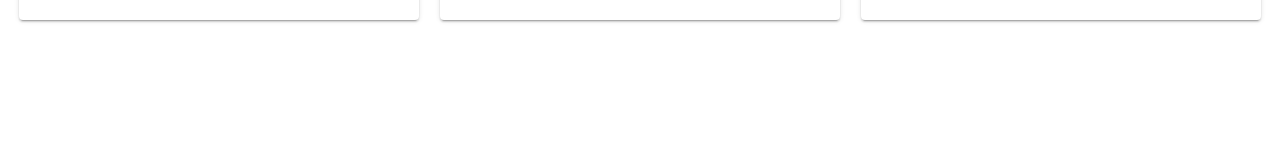
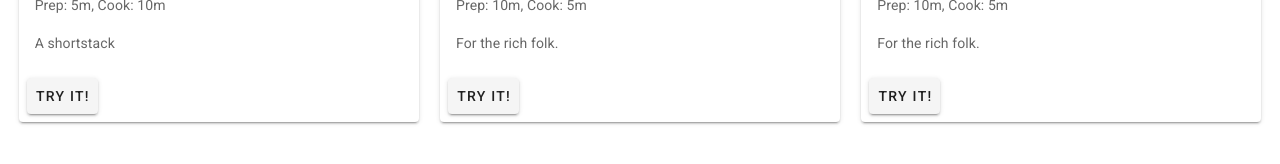
Before and after one commit to jvallon/recipe-book, a Vue app in the folder recipebookclient/: page / in a window 1280 px wide. Shown: the part 372-536 px from the top of the page. Built offline with nearby package versions, Linux system fonts and the light colour scheme.

Commit message:
feat: add action

```diff
--- a/recipebookclient/src/components/RecipeCard.vue
+++ b/recipebookclient/src/components/RecipeCard.vue
@@ -6,11 +6,14 @@
       :src="src"
       class="white--text align-end"
       gradient="to bottom, rgba(0,0,0,.1), rgba(0,0,0,.5)"
-      height="200px">
+      height="250px">
       <v-card-title>{{ title }}</v-card-title>
     </v-img>
     <v-card-subtitle>{{ subtitle }}</v-card-subtitle>
     <v-card-text>{{ description }}</v-card-text>
+    <v-card-actions>
+      <v-btn>Try it!</v-btn>
+    </v-card-actions>
   </v-card>
 </template>
 
```
